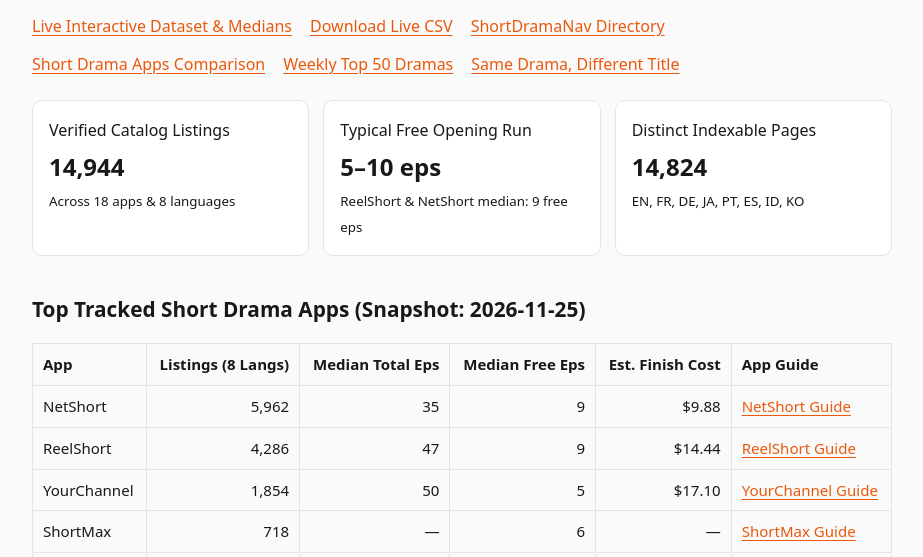
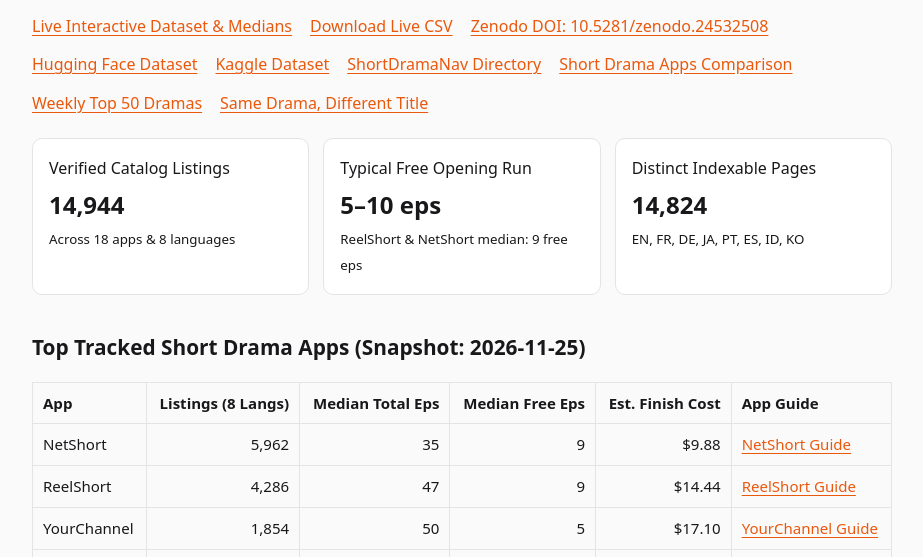
Before and after one commit to mmmbmmm/short-drama-industry-dataset, a plain HTML site: page docs/index.html in a window 1280 px wide. Shown: the part 235-792 px from the top of the page, without its empty margins (178-1101 px from the left). Drawn offline with Linux system fonts and the light colour scheme.

Commit message:
Link official Zenodo DOI, Hugging Face, and Kaggle mirrors

```diff
--- a/docs/index.html
+++ b/docs/index.html
@@ -69,6 +69,9 @@
     <div class="links">
       <a href="https://shortdramanav.com/research">Live Interactive Dataset &amp; Medians</a>
       <a href="https://shortdramanav.com/research-apps.csv">Download Live CSV</a>
+      <a href="https://doi.org/10.5281/zenodo.24532508">Zenodo DOI: 10.5281/zenodo.24532508</a>
+      <a href="https://huggingface.co/datasets/nnnbnnn/short-drama-industry-dataset">Hugging Face Dataset</a>
+      <a href="https://www.kaggle.com/datasets/nnnbnnn/vertical-short-drama-industry-dataset-2026">Kaggle Dataset</a>
       <a href="https://shortdramanav.com/">ShortDramaNav Directory</a>
       <a href="https://shortdramanav.com/apps">Short Drama Apps Comparison</a>
       <a href="https://shortdramanav.com/charts">Weekly Top 50 Dramas</a>
```
Also changed, not shown: 1 other file.
